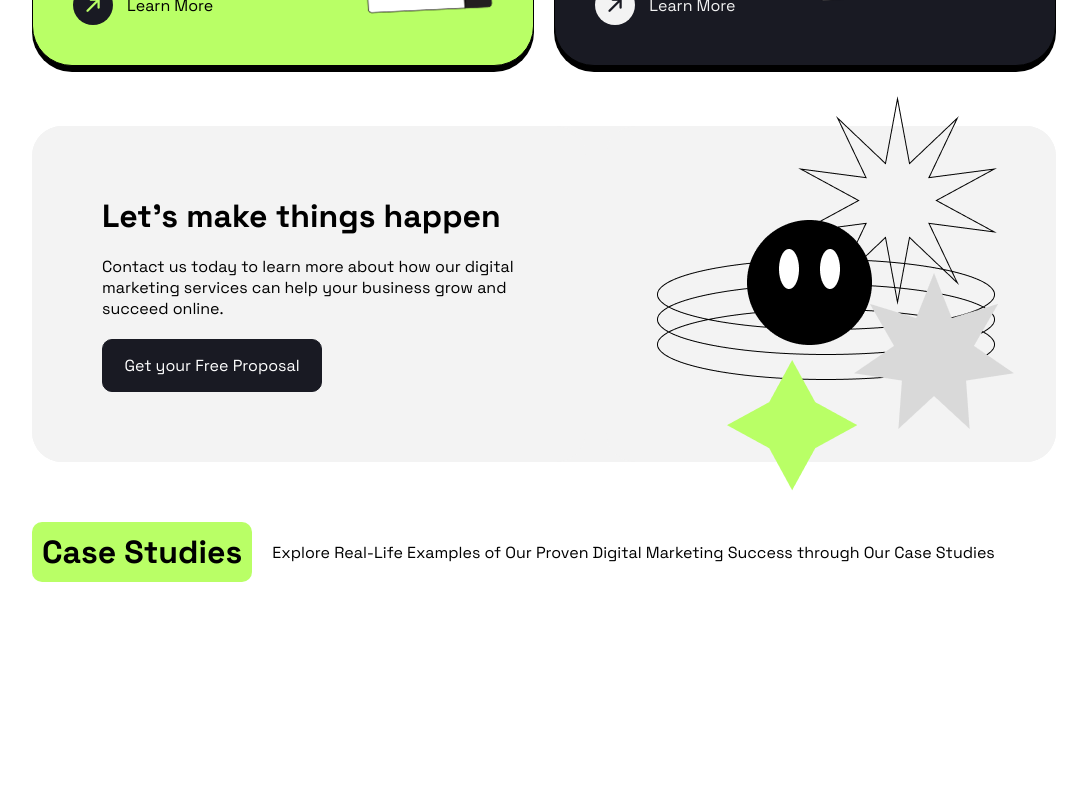
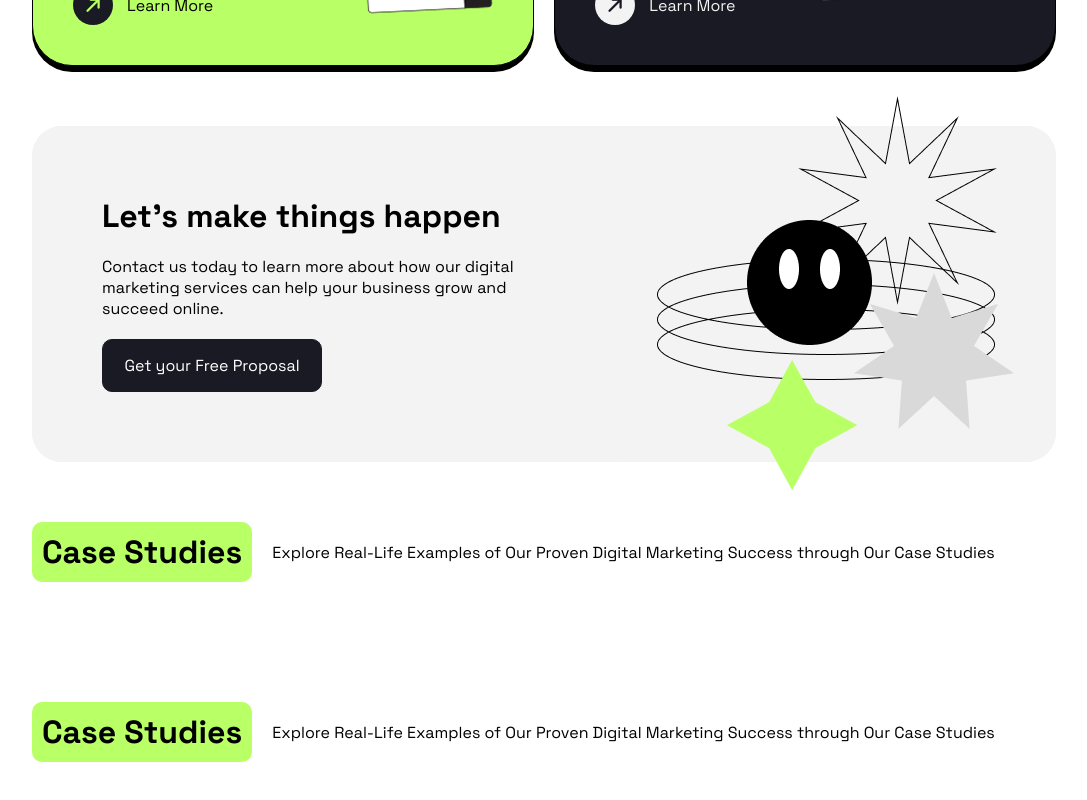
Before and after one commit to Blessen25/Positivus_website, a React (Vite) app in the folder frontend/: page / in a window 1280 px wide. Shown: the part 1668-2468 px from the top of the page, without its empty margins (96-1183 px from the left). Before the commit the page ends 2365 px from the top, so only its background shows below. Built offline with nearby package versions, Linux system fonts and the light colour scheme.

Commit message:
Sixth Section Completed

```diff
--- a/frontend/src/components/Home/home.css
+++ b/frontend/src/components/Home/home.css
@@ -149,6 +149,11 @@
     right: 40px;
     background-color: transparent;
     user-select: none;
+}
+
+.seven_section_div {
+
+
 }
 
 @media screen and (max-width: 1300px) {
--- a/frontend/src/components/Home/home.tsx
+++ b/frontend/src/components/Home/home.tsx
@@ -41,6 +41,8 @@ const Home_Comp = () => {
                 <Home_fifthsection />
                 <Home_sixSection />
                 <Home_sevenSection />
+                <Home_sixSection />
+
             </div>
         </>
     )
```
